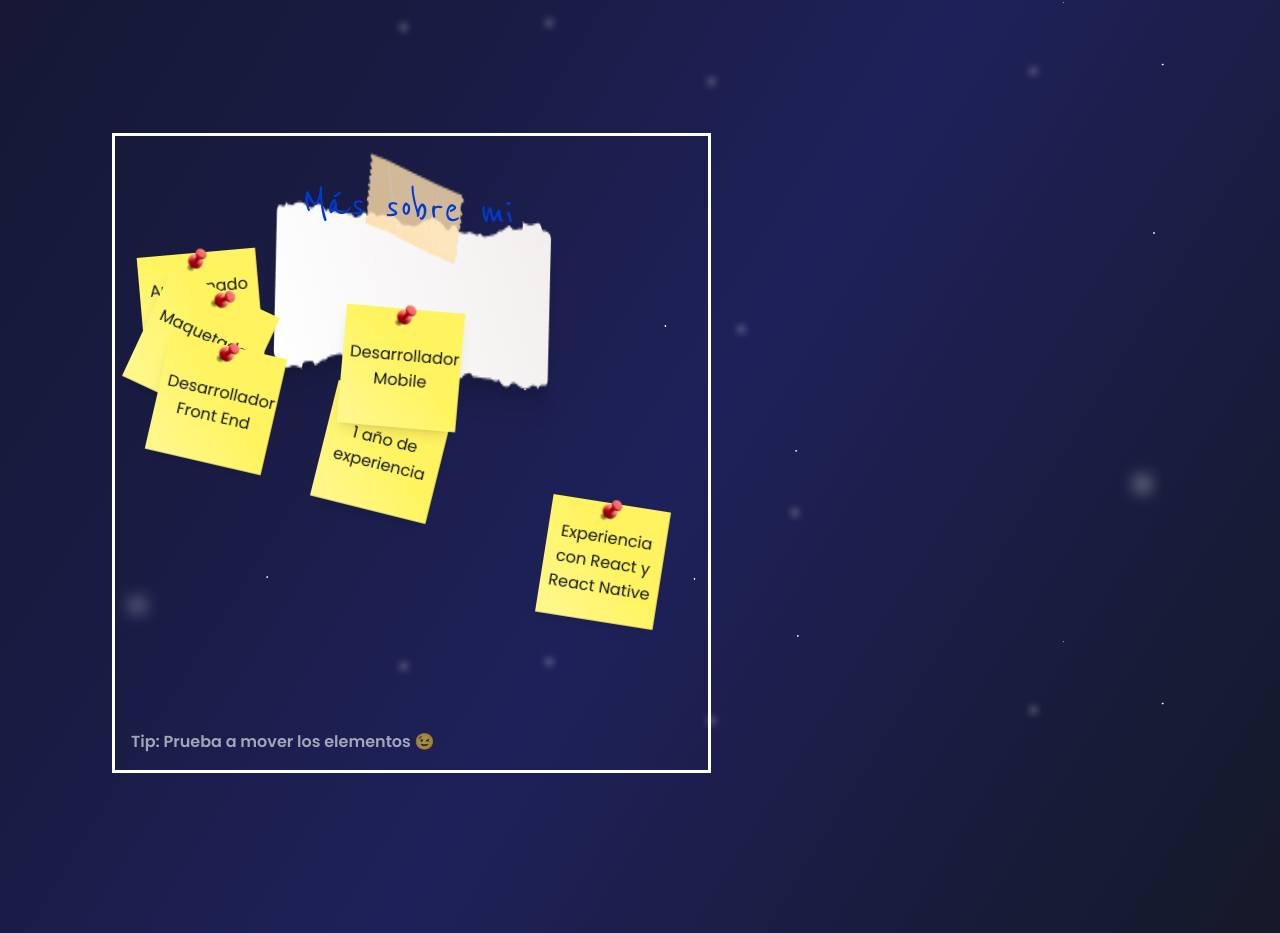
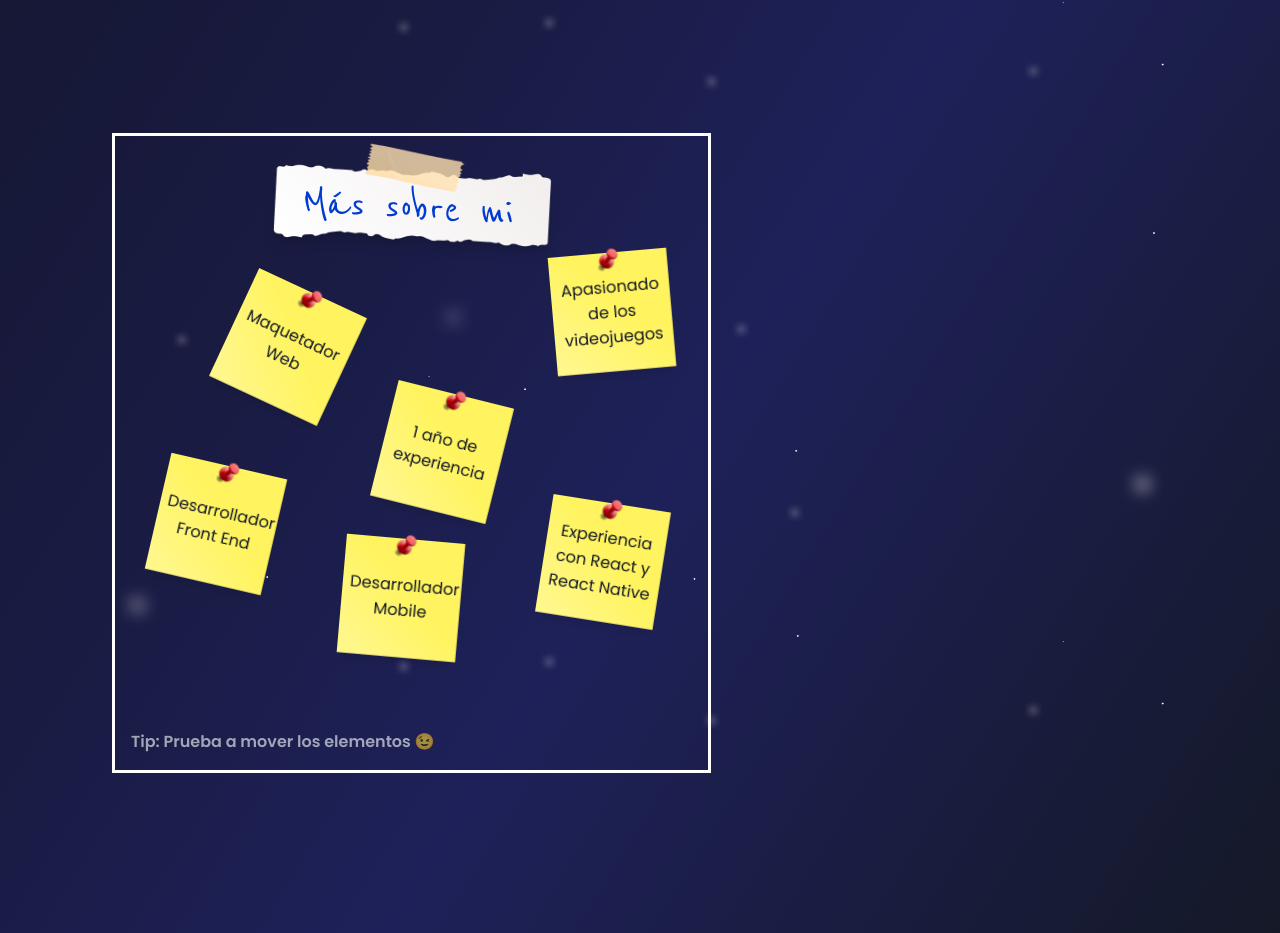
Before and after one commit to Julian03-lab/portfolio-julian, a Next.js app: page / in a window 1280 px wide. Shown: the part 1419-2352 px from the top of the page. Built offline with nearby package versions, Linux system fonts and the light colour scheme.

Commit message:
Update positions and styles in HeroBoard component

```diff
--- a/src/components/hero/HeroBoard.tsx
+++ b/src/components/hero/HeroBoard.tsx
@@ -23,7 +23,7 @@ const HeroBoard = () => {
     {
       id: 1,
       text: "Apasionado de los videojuegos",
-      position: "bottom-[60px] right-[30px] lg:top-[110px] lg:left-[20px]",
+      position: "bottom-[60px] right-[30px] lg:top-[110px] lg:right-[30px]",
       style: {
         rotate: "-5deg",
         scale: 0.9,
@@ -32,7 +32,7 @@ const HeroBoard = () => {
     {
       id: 2,
       text: "Maquetador Web",
-      position: "top-[158px] left-[20px] lg:top-[145px] lg:right-[67px]",
+      position: "top-[158px] left-[20px] lg:top-[145px] lg:left-[107px]",
       style: {
         rotate: "25deg",
         scale: 0.9,
@@ -41,7 +41,7 @@ const HeroBoard = () => {
     {
       id: 3,
       text: "Desarrollador Front End",
-      position: "bottom-[80px] left-[40px] lg:bottom-[300px] lg:left-[35px]",
+      position: "bottom-[80px] left-[40px] lg:bottom-[180px] lg:left-[35px]",
       style: {
         rotate: "13deg",
         scale: 0.9,
@@ -50,7 +50,7 @@ const HeroBoard = () => {
     {
       id: 4,
       text: "1 año de experiencia",
-      position: "top-[160px] right-[30px] lg:top-[250px] lg:right-[260px]",
+      position: "top-[160px] right-[30px] lg:top-[250px] lg:right-[200px]",
       style: {
         rotate: "14deg",
         scale: 0.9,
@@ -68,7 +68,7 @@ const HeroBoard = () => {
     {
       id: 6,
       text: "Desarrollador Mobile",
-      position: "bottom-[220px] left-[45px] lg:bottom-[336px] lg:left-[220px]",
+      position: "bottom-[220px] left-[45px] lg:bottom-[106px] lg:left-[220px]",
       style: {
         rotate: "5deg",
         scale: 0.9,
@@ -96,13 +96,13 @@ const HeroBoard = () => {
           <Image
             src={NamePaper}
             alt="Name Paper"
-            width={300}
-            height={300}
-            className="select-none w-[200px] h-[100px] lg:w-[300px] lg:h-[300px]"
+            // width={300}
+            // height={300}
+            className="select-none w-[200px] h-auto lg:w-[300px] lg:h-auto"
             draggable={false}
           />
           <p
-            className={`text-[#003bd1] text-3xl lg:text-5xl font-medium select-none absolute top-9 lg:top-12 left-9 lg:left-10 rotate-3 transform ${reenieBeanie.className} `}
+            className={`text-[#003bd1] text-3xl lg:text-5xl font-medium select-none absolute top-7 lg:top-12 left-9 lg:left-10 rotate-3 transform ${reenieBeanie.className} `}
           >
             Más sobre mi
           </p>
```
